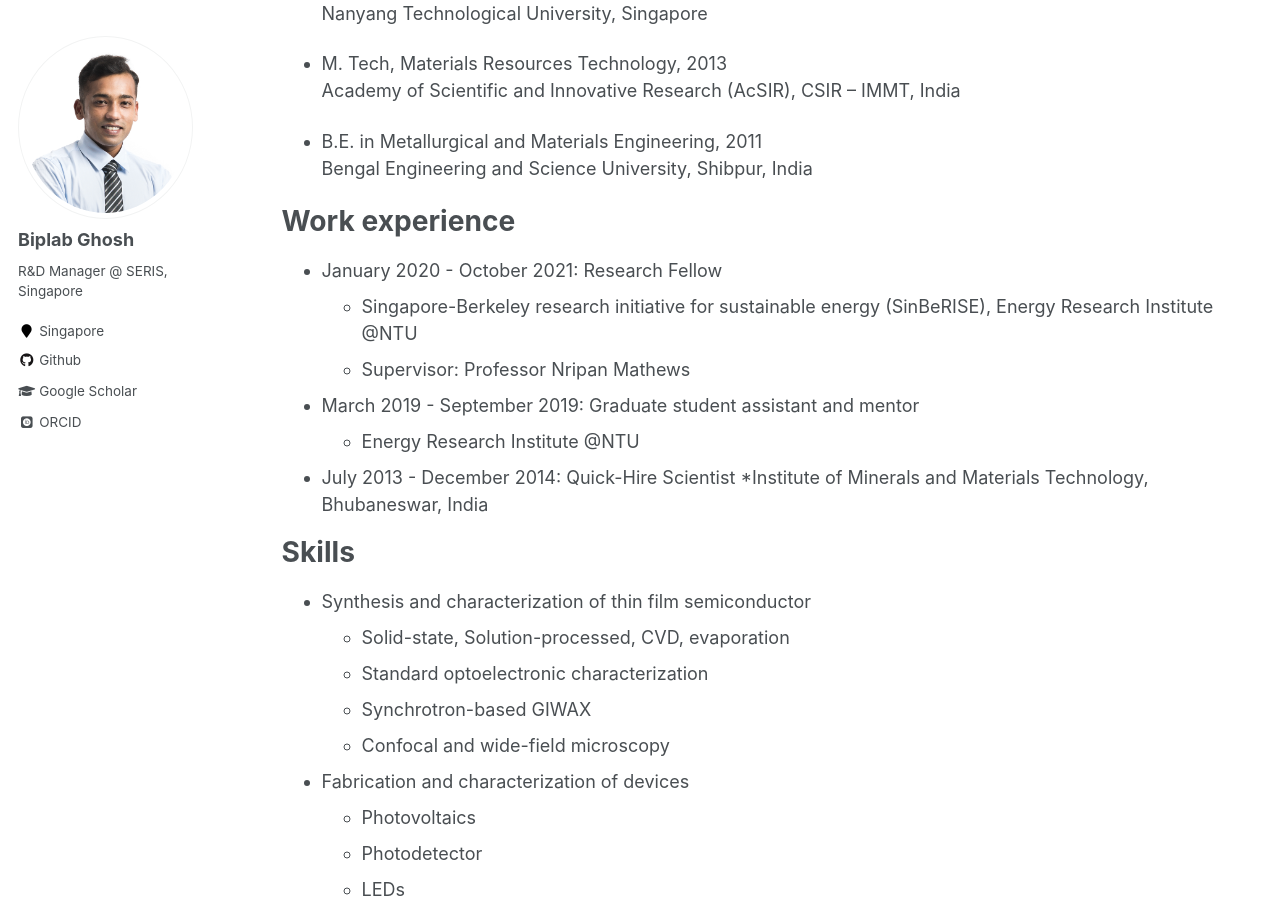
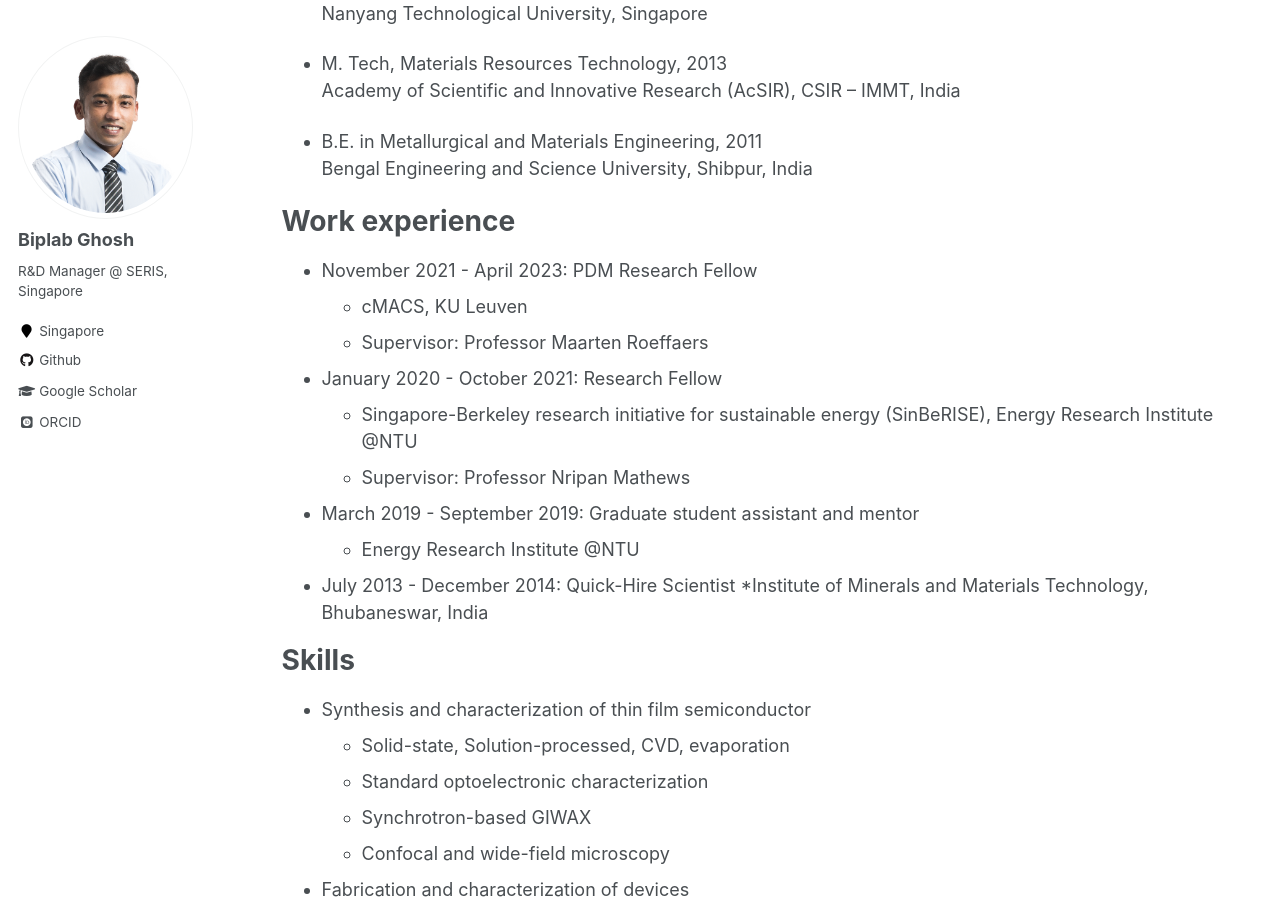
Before and after one commit to DrBiplabGhosh/drbiplabghosh.github.io, a Jekyll site: the page built from _pages/cv.md, in a window 1280 px wide and 900 px high, scrolled down 320 px. Built offline with Jekyll 4.4.1, drawn with Linux system fonts in a browser that asks for light colours; some web fonts are replaced.

Commit message:
Update cv.md

```diff
--- a/_pages/cv.md
+++ b/_pages/cv.md
@@ -24,6 +24,10 @@ Bengal Engineering and Science University, Shibpur, India
 
 Work experience
 ======
+* November 2021 - April 2023: PDM Research Fellow
+  * cMACS, KU Leuven
+  * Supervisor: Professor Maarten Roeffaers
+
 * January 2020 - October 2021: Research Fellow
   * Singapore-Berkeley research initiative for sustainable energy (SinBeRISE), Energy Research Institute @NTU
   * Supervisor: Professor Nripan Mathews
```
